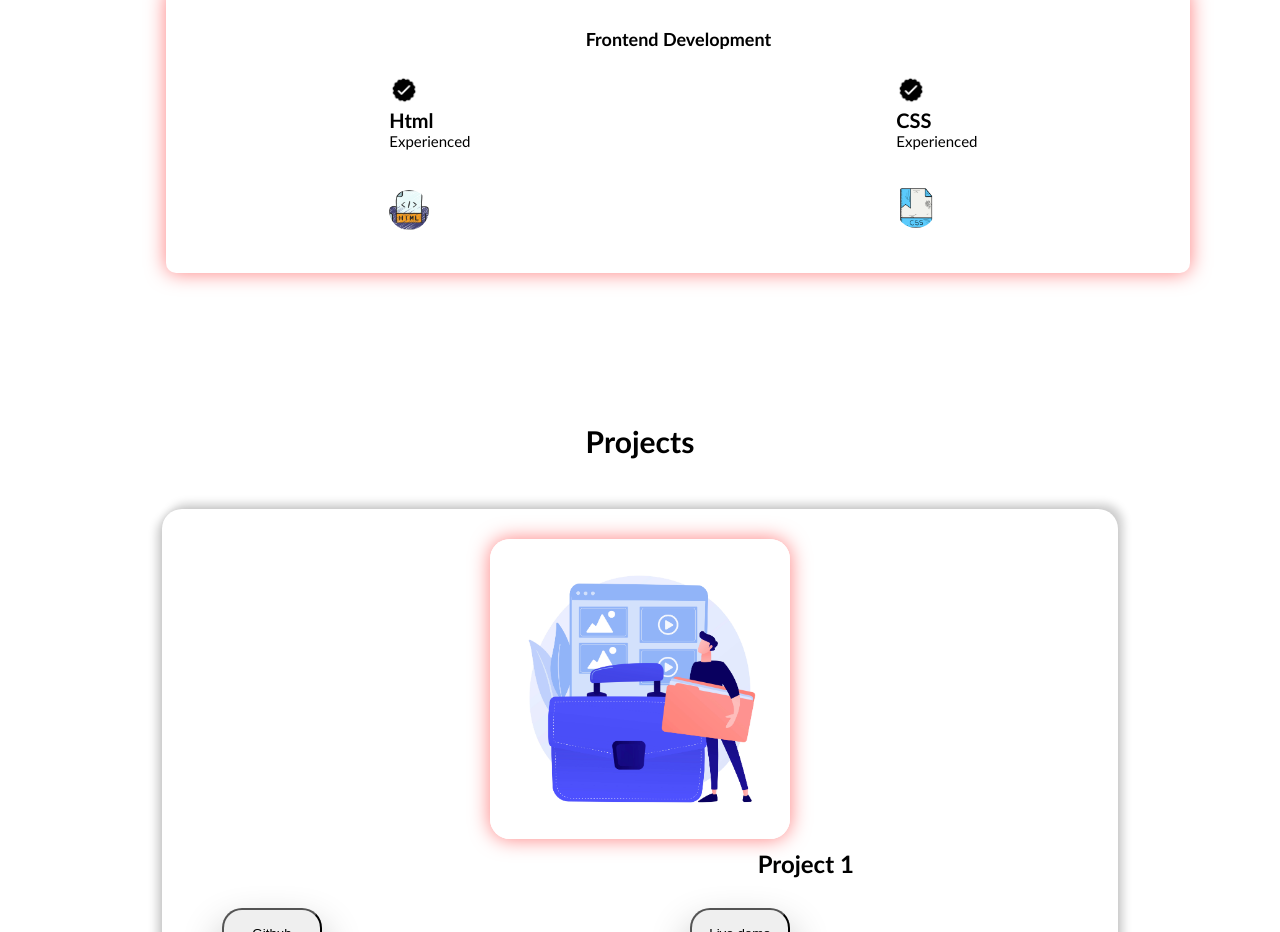
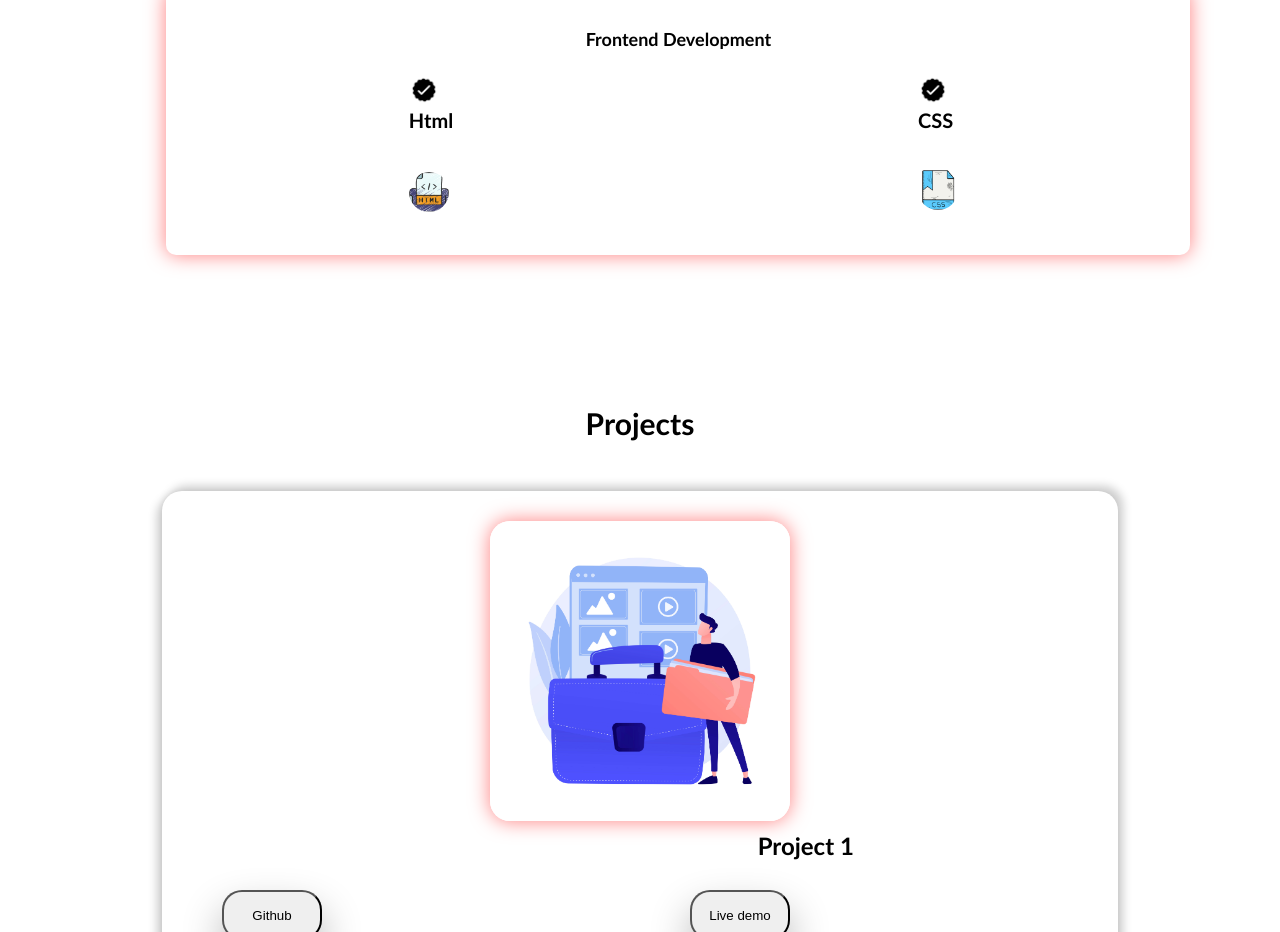
Before and after one commit to Kotti13/My-portfolio, a plain HTML site: page index.html in a window 1280 px wide. Shown: the part 3240-4172 px from the top of the page. Drawn offline with Linux system fonts and the light colour scheme.

Commit message:
frontend container updated

```diff
--- a/index.html
+++ b/index.html
@@ -87,14 +87,14 @@
                     <div class="html-experience">
                         <img src="./assets/images/checkmark.png" alt="experience-icon" class="icon" />
                         <h3 >Html</h3>
-                        <p >Experienced</p>
+                        <!-- <p >Experienced</p> -->
                         <img src="./assets/images/html-icon.png" alt="html-icon" height="60" class="html-icons">
                     </div>
                     <div class="css-experience">
                         <img src="./assets/images/checkmark.png" alt="Experience icon" class="icon" />
 
                         <h3 >CSS</h3>
-                        <p >Experienced</p>
+                        <!-- <p >Experienced</p> -->
                         <img src="./assets/images/css-icon.png" alt="css-icon" height="60" class="css-icons">
                     </div>
                 </article>
```
